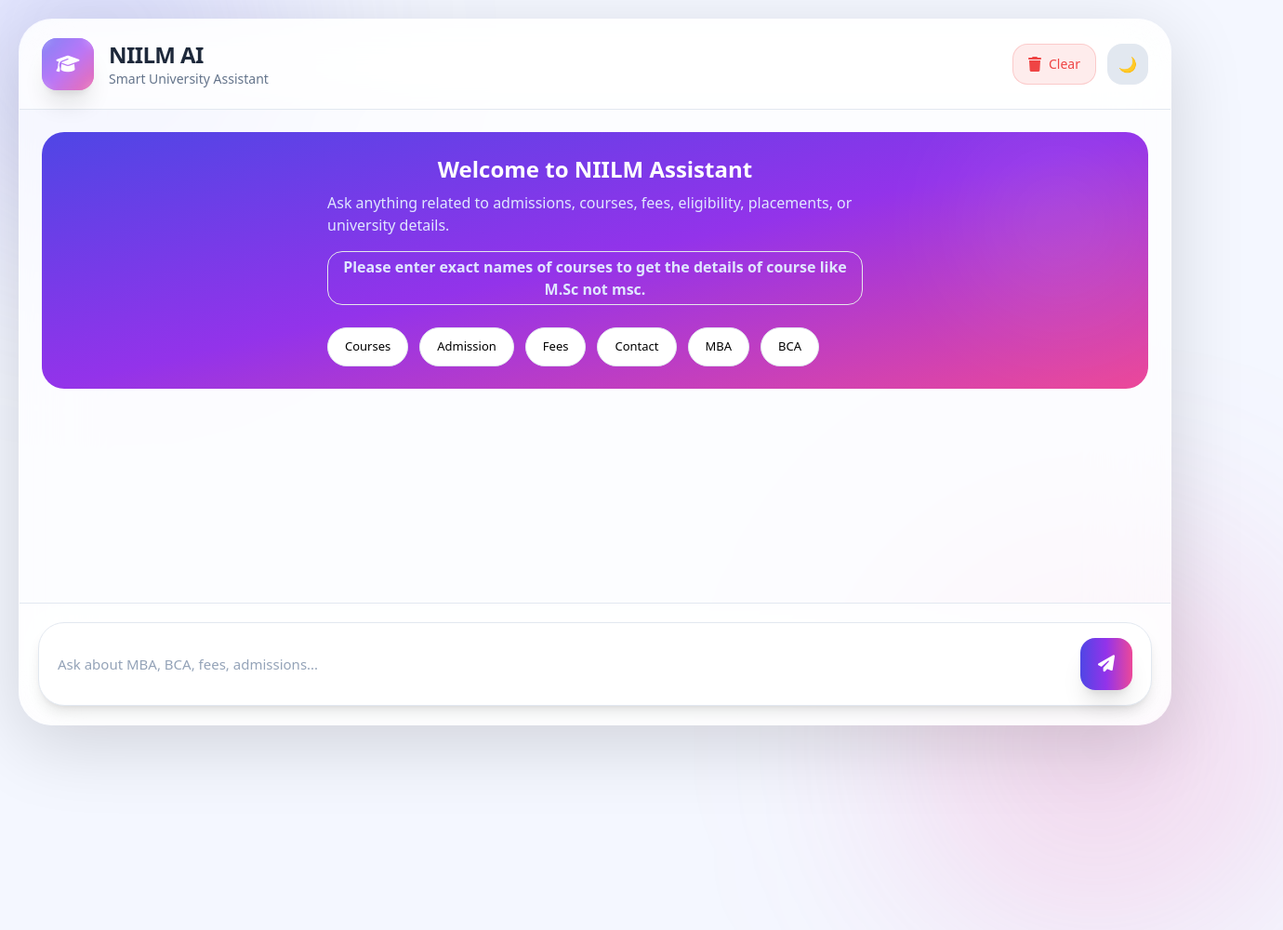
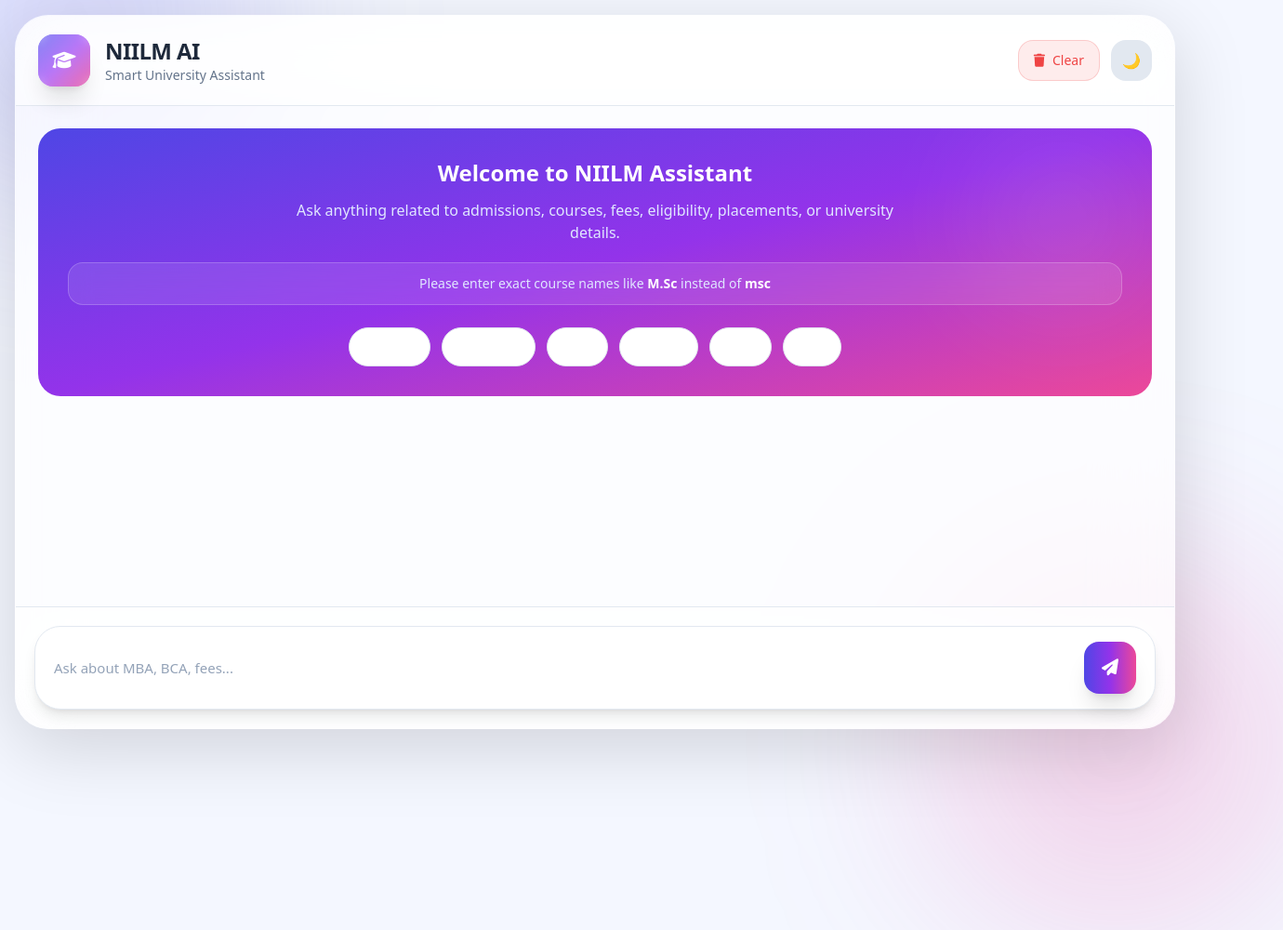
Before and after one commit to Ankitdhiman0/niilm-uni-bot, a plain HTML site: page index.html in a window 1280 px wide. Shown: the whole page at 93% size, 1380 px wide, since content can reach past the window. After the commit the page ends 800 px from the top, so only its background shows below. Drawn offline with nearby package versions, Linux system fonts and the light colour scheme.

Commit message:
uploading to github initailly

```diff
--- a/index.html
+++ b/index.html
@@ -21,63 +21,69 @@
   >
     <!-- Background Glow -->
     <div
-      class="absolute top-[-150px] left-[-100px] w-[400px] h-[400px] bg-indigo-500/20 blur-[120px] rounded-full"
+      class="fixed top-[-180px] left-[-120px] w-[260px] sm:w-[400px] h-[260px] sm:h-[400px] bg-indigo-500/20 blur-[100px] rounded-full pointer-events-none"
     ></div>
 
     <div
-      class="absolute bottom-[-200px] right-[-100px] w-[400px] h-[400px] bg-pink-500/20 blur-[120px] rounded-full"
+      class="fixed bottom-[-200px] right-[-120px] w-[260px] sm:w-[400px] h-[260px] sm:h-[400px] bg-pink-500/20 blur-[100px] rounded-full pointer-events-none"
     ></div>
 
     <!-- APP -->
-    <section class="relative z-10 h-screen p-3 md:p-5">
+    <section class="relative z-10 h-screen p-2 sm:p-4">
       <div
-        class="w-full h-full max-w-7xl mx-auto rounded-[36px] border border-white/20 dark:border-slate-800 bg-white/70 dark:bg-slate-900/60 backdrop-blur-2xl shadow-[0_20px_80px_rgba(0,0,0,0.15)] overflow-hidden flex flex-col"
+        class="w-full h-full max-w-7xl mx-auto rounded-[24px] sm:rounded-[36px] border border-white/20 dark:border-slate-800 bg-white/70 dark:bg-slate-900/60 backdrop-blur-2xl shadow-[0_20px_80px_rgba(0,0,0,0.15)] overflow-hidden flex flex-col"
       >
         <!-- TOP BAR -->
         <nav
-          class="px-6 py-5 flex items-center justify-between border-b border-slate-200 dark:border-slate-800 bg-white/40 dark:bg-slate-900/30 backdrop-blur-xl"
+          class="px-3 sm:px-6 py-3 sm:py-5 flex items-center justify-between border-b border-slate-200 dark:border-slate-800 bg-white/40 dark:bg-slate-900/30 backdrop-blur-xl"
         >
           <!-- Left -->
-          <div class="flex items-center gap-4">
+          <div class="flex items-center gap-2 sm:gap-4 min-w-0">
+            <!-- Logo -->
             <div
-              class="relative w-14 h-14 rounded-2xl bg-gradient-to-br from-indigo-500 via-purple-500 to-pink-500 flex items-center justify-center shadow-xl"
+              class="relative min-w-[48px] w-12 h-12 sm:w-14 sm:h-14 rounded-2xl bg-gradient-to-br from-indigo-500 via-purple-500 to-pink-500 flex items-center justify-center shadow-xl"
             >
               <div
                 class="absolute inset-0 rounded-2xl bg-white/20 backdrop-blur-sm"
               ></div>
 
-              <i class="fas fa-graduation-cap text-white text-xl z-10"></i>
+              <i
+                class="fas fa-graduation-cap text-white text-base sm:text-xl z-10"
+              ></i>
             </div>
 
-            <div>
+            <!-- Text -->
+            <div class="min-w-0">
               <h1
-                class="text-2xl font-bold tracking-tight text-slate-800 dark:text-white"
+                class="text-lg sm:text-2xl font-bold tracking-tight text-slate-800 dark:text-white truncate"
               >
                 NIILM AI
               </h1>
 
-              <p class="text-sm text-slate-500 dark:text-slate-400">
+              <p
+                class="text-[11px] sm:text-sm text-slate-500 dark:text-slate-400 truncate"
+              >
                 Smart University Assistant
               </p>
             </div>
           </div>
 
           <!-- Right -->
-          <div class="flex items-center gap-3">
+          <div class="flex items-center gap-2 sm:gap-3">
             <!-- Clear Chat -->
             <button
               onclick="clearHistory()"
-              class="px-4 h-11 rounded-2xl bg-red-500/10 dark:bg-red-500/20 border border-red-500/20 text-red-500 hover:scale-105 transition-all duration-200 flex items-center gap-2"
+              class="px-3 sm:px-4 h-10 sm:h-11 rounded-xl sm:rounded-2xl bg-red-500/10 dark:bg-red-500/20 border border-red-500/20 text-red-500 hover:scale-105 transition-all duration-200 flex items-center gap-2 shrink-0"
             >
-              <i class="fas fa-trash"></i>
+              <i class="fas fa-trash text-sm"></i>
 
-              <span class="hidden md:block text-sm font-medium"> Clear </span>
+              <span class="hidden lg:block text-sm font-medium"> Clear </span>
             </button>
 
             <!-- Theme -->
             <button
               onclick="toggleDark()"
-              class="w-11 h-11 rounded-2xl bg-slate-200 dark:bg-slate-800 flex items-center justify-center hover:scale-105 transition"
+              class="w-10 h-10 sm:w-11 sm:h-11 rounded-xl sm:rounded-2xl bg-slate-200 dark:bg-slate-800 flex items-center justify-center hover:scale-105 transition shrink-0"
             >
               🌙
             </button>
@@ -87,37 +93,50 @@
         <!-- CHAT -->
         <main
           id="chatMessages"
-          class="flex-1 overflow-y-auto px-4 md:px-6 py-6 space-y-6"
+          class="flex-1 overflow-y-auto px-3 sm:px-6 py-4 sm:py-6 space-y-4 sm:space-y-6"
         >
           <!-- HERO CARD -->
           <div
-            class="relative overflow-hidden rounded-[24px] px-8 p-6 bg-gradient-to-br from-indigo-600 via-purple-600 to-pink-500 text-white flex items-center justify-center"
+            class="relative overflow-hidden rounded-[20px] sm:rounded-[24px] p-4 sm:p-8 bg-gradient-to-br from-indigo-600 via-purple-600 to-pink-500 text-white"
           >
             <!-- Blur -->
             <div
-              class="absolute top-0 right-0 w-48 h-48 bg-white/10 blur-3xl rounded-full"
+              class="absolute top-0 right-0 w-32 sm:w-48 h-32 sm:h-48 bg-white/10 blur-3xl rounded-full"
             ></div>
 
             <!-- Content -->
             <div class="relative z-10">
-              <h2 class="text-2xl font-bold text-center mb-2">
+              <h2
+                class="text-xl sm:text-2xl font-bold text-center mb-3 leading-tight"
+              >
                 Welcome to NIILM Assistant
               </h2>
 
-              <p class="text-indigo-100 max-w-xl">
+              <p
+                class="text-sm sm:text-base text-indigo-100 text-center max-w-2xl mx-auto leading-relaxed"
+              >
                 Ask anything related to admissions, courses, fees, eligibility,
                 placements, or university details.
               </p>
 
-              <p
-                class="text-indigo-100 max-w-xl mt-[1rem] text-center font-semibold p-1 border rounded-2xl"
+              <!-- Notice -->
+              <div
+                class="mt-4 sm:mt-5 p-3 rounded-2xl border border-white/20 bg-white/10 backdrop-blur-md"
               >
-                Please enter exact names of courses to get the details of course
-                like M.Sc not msc.
-              </p>
+                <p
+                  class="text-xs sm:text-sm text-center text-indigo-100 font-medium leading-relaxed"
+                >
+                  Please enter exact course names like
+                  <span class="font-bold text-white">M.Sc</span>
+                  instead of
+                  <span class="font-bold text-white">msc</span>
+                </p>
+              </div>
 
               <!-- Chips -->
-              <div class="flex flex-wrap gap-3 mt-6 text-black dark:text-white">
+              <div
+                class="flex flex-wrap justify-center gap-2 sm:gap-3 mt-5 sm:mt-6"
+              >
                 <button class="quick-btn">Courses</button>
 
                 <button class="quick-btn">Admission</button>
@@ -136,33 +155,33 @@
 
         <!-- INPUT -->
         <footer
-          class="p-4 md:p-5 border-t border-slate-200 dark:border-slate-800 bg-white/40 dark:bg-slate-900/30 backdrop-blur-xl"
+          class="p-3 sm:p-5 border-t border-slate-200 dark:border-slate-800 bg-white/40 dark:bg-slate-900/30 backdrop-blur-xl"
         >
           <div
-            class="flex items-center gap-3 rounded-[28px] border border-slate-200 dark:border-slate-700 bg-white dark:bg-slate-900 px-5 py-4 shadow-lg"
+            class="flex items-center gap-2 sm:gap-3 rounded-[22px] sm:rounded-[28px] border border-slate-200 dark:border-slate-700 bg-white dark:bg-slate-900 px-3 sm:px-5 py-3 sm:py-4 shadow-lg"
           >
             <!-- Input -->
             <input
               id="messageInput"
               type="text"
-              placeholder="Ask about MBA, BCA, fees, admissions..."
-              class="flex-1 bg-transparent outline-none text-[15px] text-slate-700 dark:text-white placeholder:text-slate-400"
+              placeholder="Ask about MBA, BCA, fees..."
+              class="flex-1 min-w-0 bg-transparent outline-none text-sm sm:text-[15px] text-slate-700 dark:text-white placeholder:text-slate-400"
             />
 
             <!-- Stop -->
             <button
               id="stopBtn"
-              class="hidden w-12 h-12 rounded-2xl bg-red-500 text-white flex items-center justify-center hover:scale-105 transition"
+              class="hidden w-10 h-10 sm:w-12 sm:h-12 rounded-xl sm:rounded-2xl bg-red-500 text-white flex items-center justify-center hover:scale-105 transition shrink-0"
             >
-              <i class="fas fa-stop"></i>
+              <i class="fas fa-stop text-sm"></i>
             </button>
 
             <!-- Send -->
             <button
               id="sendBtn"
-              class="w-14 h-14 rounded-2xl bg-gradient-to-r from-indigo-600 via-purple-600 to-pink-500 text-white shadow-xl flex items-center justify-center hover:scale-105 transition"
+              class="w-11 h-11 sm:w-14 sm:h-14 rounded-xl sm:rounded-2xl bg-gradient-to-r from-indigo-600 via-purple-600 to-pink-500 text-white shadow-xl flex items-center justify-center hover:scale-105 transition shrink-0"
             >
-              <i class="fas fa-paper-plane text-lg"></i>
+              <i class="fas fa-paper-plane text-sm sm:text-lg"></i>
             </button>
           </div>
         </footer>
```
